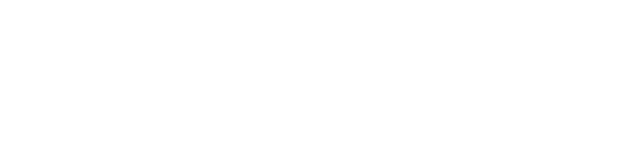
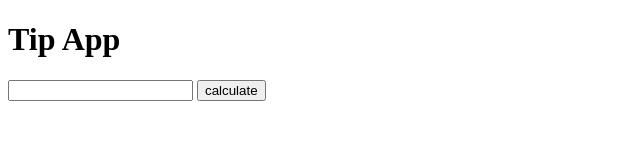
Before and after one commit to MonicaHoward/tipper-app-2024, a plain HTML site: page index.html in a window 1280 px wide. Shown: the whole page, without its empty margins (0-640 px from the left). Drawn offline with Linux system fonts and the light colour scheme.

Commit message:
added basic html layout

```diff
--- a/index.html
+++ b/index.html
@@ -7,6 +7,10 @@
     <title>Document</title>
 </head>
 <body>
+    <h1>Tip App</h1>
+    <p id="result"></p>
+    <input id="input" />
+    <button id="calculate">calculate</button>
     <script src="script.js"></script>
 </body>
 </html>
```
